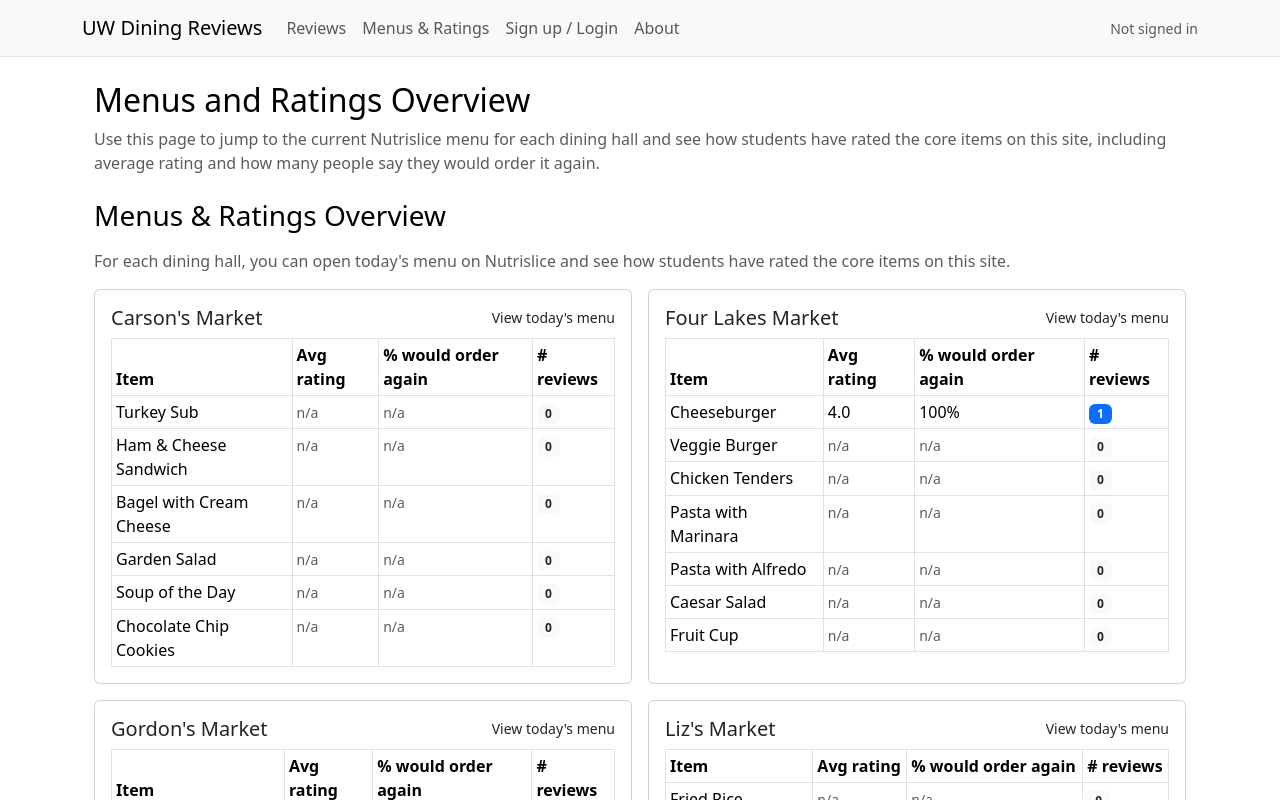
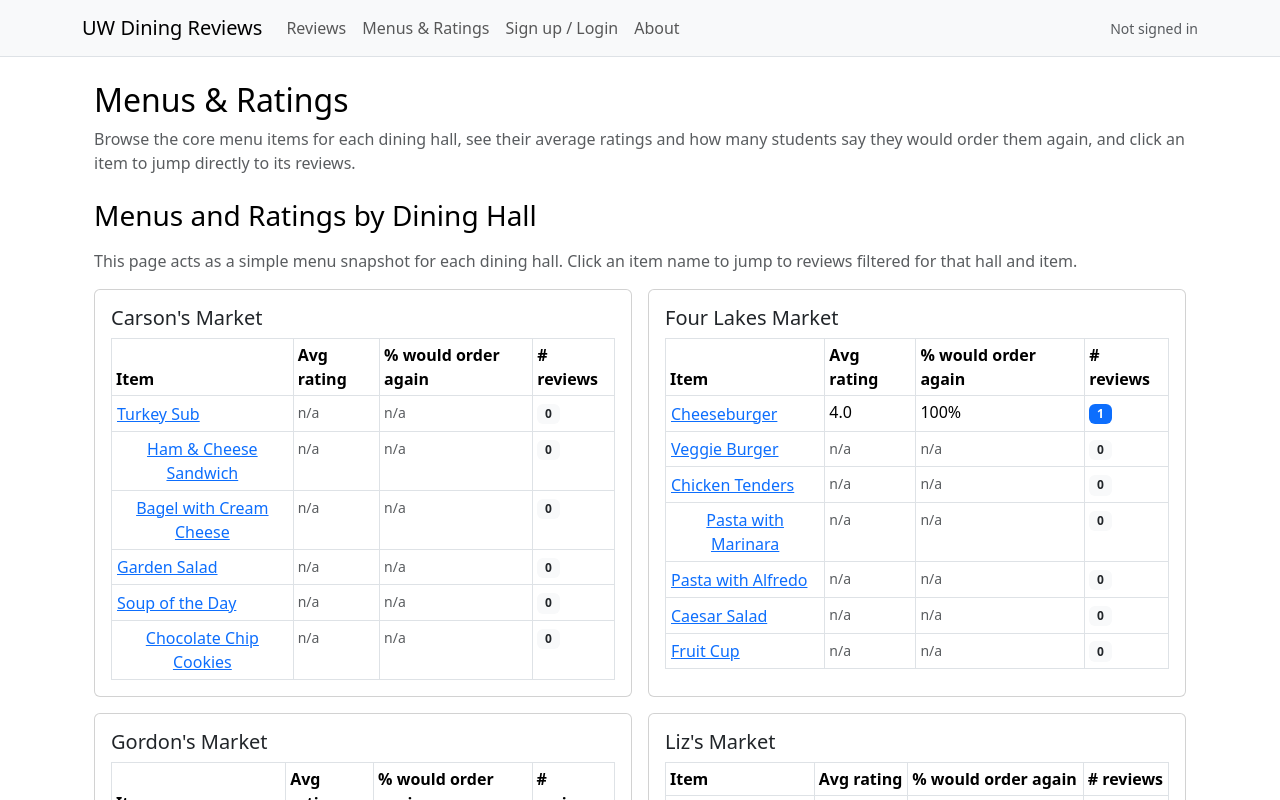
Before and after one commit to CS571-F25/p130, a React (Vite) app: page /#/menus in a window 1280 px wide. Shown: the top 800 px of the page. Built offline with nearby package versions, Linux system fonts and the light colour scheme.

Commit message:
accessibility and improved menu page

```diff
--- a/src/components/HallMenuStats.jsx
+++ b/src/components/HallMenuStats.jsx
@@ -1,9 +1,9 @@
 // src/components/HallMenuStats.jsx
-import { Card, Table, Row, Col, Badge } from "react-bootstrap";
+import { Card, Table, Row, Col, Badge, Button } from "react-bootstrap";
+import { useNavigate } from "react-router-dom";
 import {
   DINING_HALLS,
-  HALL_ITEMS,
-  HALL_MENU_LINKS
+  HALL_ITEMS
 } from "../data/menu.js";
 
 function computeStats(reviews, hall, item) {
@@ -22,48 +22,49 @@
 }
 
 export default function HallMenuStats({ reviews }) {
+  const navigate = useNavigate();
+
+  const goToReviews = (hall, item) => {
+    navigate("/reviews", { state: { hall, item } });
+  };
+
   return (
     <div className="mt-4">
-      <h3 className="mb-3">Menus & Ratings Overview</h3>
+      <h2 className="h3 mb-3">Menus and Ratings by Dining Hall</h2>
       <p className="text-muted">
-        For each dining hall, you can open today&apos;s menu on Nutrislice and
-        see how students have rated the core items on this site.
+        This page acts as a simple menu snapshot for each dining hall. Click an
+        item name to jump to reviews filtered for that hall and item.
       </p>
 
       <Row className="g-3">
         {DINING_HALLS.map((hall) => {
           const items = HALL_ITEMS[hall] || [];
-          const url =
-            HALL_MENU_LINKS[hall] ||
-            "https://wisc-housingdining.nutrislice.com/menu/";
 
           return (
             <Col key={hall} md={6}>
               <Card className="h-100">
                 <Card.Body>
-                  <div className="d-flex justify-content-between align-items-center mb-2">
-                    <Card.Title className="mb-0">{hall}</Card.Title>
-                    <a
-                      href={url}
-                      target="_blank"
-                      rel="noreferrer"
-                      className="small"
-                    >
-                      View today&apos;s menu
-                    </a>
-                  </div>
+                  <Card.Title as="h3" className="h5">
+                    {hall}
+                  </Card.Title>
                   {items.length === 0 ? (
                     <p className="text-muted mb-0">
                       No items configured for this hall yet.
                     </p>
                   ) : (
-                    <Table size="sm" bordered hover responsive className="mb-0">
+                    <Table
+                      size="sm"
+                      bordered
+                      hover
+                      responsive
+                      className="mb-0"
+                    >
                       <thead>
                         <tr>
-                          <th>Item</th>
-                          <th>Avg rating</th>
-                          <th>% would order again</th>
-                          <th># reviews</th>
+                          <th scope="col">Item</th>
+                          <th scope="col">Avg rating</th>
+                          <th scope="col">% would order again</th>
+                          <th scope="col"># reviews</th>
                         </tr>
                       </thead>
                       <tbody>
@@ -72,11 +73,21 @@
                             computeStats(reviews, hall, item);
                           return (
                             <tr key={item}>
-                              <td>{item}</td>
                               <td>
-                                {count === 0
-                                  ? <span className="text-muted small">n/a</span>
-                                  : avgRating.toFixed(1)}
+                                <Button
+                                  variant="link"
+                                  className="p-0"
+                                  onClick={() => goToReviews(hall, item)}
+                                >
+                                  {item}
+                                </Button>
+                              </td>
+                              <td>
+                                {count === 0 ? (
+                                  <span className="text-muted small">n/a</span>
+                                ) : (
+                                  avgRating.toFixed(1)
+                                )}
                               </td>
                               <td>
                                 {count === 0 ? (
--- a/src/components/ReviewCard.jsx
+++ b/src/components/ReviewCard.jsx
@@ -1,62 +1,58 @@
-import { Card, Row, Col, Image, Button } from "react-bootstrap";
+// src/components/ReviewCard.jsx
+import { Card, Button } from "react-bootstrap";
 import RatingStars from "./RatingStars.jsx";
 
-export default function ReviewCard({ review, currentUser, onDelete }) {
-  const {
-    hall,
-    item,
-    rating,
-    text,
-    wouldAgain,
-    imageUrl,
-    author = "anon"
-  } = review;
+export default function ReviewCard({
+  review,
+  currentUser,
+  onDeleteReview
+}) {
+  const { hall, item, rating, wouldAgain, text, author, imageUrl } = review;
 
   const canDelete = currentUser && currentUser === author;
 
   return (
     <Card className="mb-3">
-      <Card.Body>
-        <Row>
-          <Col xs={3} md={2} className="d-flex align-items-center">
-            {imageUrl ? (
-              <Image
+      <Card.Body className="d-flex">
+        {imageUrl && (
+          <div className="me-3" style={{ minWidth: "140px" }}>
+            <img
               src={imageUrl}
-                alt={item}
-                thumbnail
+              alt={`Photo of ${item}`}
               style={{
-                  maxHeight: "80px",
+                width: "100%",
+                height: "90px",
                 objectFit: "cover",
-                  width: "100%"
+                borderRadius: "4px"
               }}
             />
-            ) : null}
-          </Col>
-          <Col xs={9} md={10}>
-            <div className="d-flex justify-content-between align-items-start">
-              <Card.Title className="mb-2">
+          </div>
+        )}
+        <div className="flex-grow-1">
+          <Card.Title as="h3" className="h5">
             {hall} — {item}
           </Card.Title>
+          <div className="mb-1">
+            <strong>Rating:</strong>{" "}
+            <RatingStars rating={rating} /> ({rating}/5)
+          </div>
+          <div className="mb-1">
+            <strong>Would order again?</strong> {wouldAgain ? "Yes" : "No"}
+          </div>
+          {text && <Card.Text className="mb-1">{text}</Card.Text>}
+          <div className="d-flex justify-content-between align-items-center">
+            <small className="text-muted">by {author}</small>
             {canDelete && (
               <Button
+                variant="outline-danger"
                 size="sm"
-                  variant="outline-danger"
-                  onClick={onDelete}
+                onClick={() => onDeleteReview?.(review.id)}
               >
                 Delete
               </Button>
             )}
           </div>
-            <div className="mb-1">
-              <strong>Rating:</strong> <RatingStars value={rating} />
         </div>
-            <div className="mb-1">
-              <strong>Would order again?</strong> {wouldAgain ? "Yes" : "No"}
-            </div>
-            {text ? <Card.Text className="mb-1">{text}</Card.Text> : null}
-            <small className="text-muted">by {author}</small>
-          </Col>
-        </Row>
       </Card.Body>
     </Card>
   );
--- a/src/components/ReviewForm.jsx
+++ b/src/components/ReviewForm.jsx
@@ -1,3 +1,4 @@
+// src/components/ReviewForm.jsx
 import { useEffect, useState } from "react";
 import { Modal, Button, Form, Row, Col } from "react-bootstrap";
 import SearchableSelect from "./SearchableSelect.jsx";
@@ -17,9 +18,9 @@
   const [availableItems, setAvailableItems] = useState(ITEM_NAMES);
 
   useEffect(() => {
-    setAvailableItems(getItemsForHall(hall));
-    // clear item if it no longer belongs to selected hall
-    if (item && !getItemsForHall(hall).includes(item)) {
+    const itemsForHall = getItemsForHall(hall);
+    setAvailableItems(itemsForHall);
+    if (item && !itemsForHall.includes(item)) {
       setItem("");
     }
   }, [hall, item]);
@@ -34,12 +35,14 @@
 
   const submit = () => {
     const trimmed = (s) => (s || "").trim();
-    if (!trimmed(hall) || !trimmed(item)) {
+    const hallVal = trimmed(hall);
+    const itemVal = trimmed(item);
+    if (!hallVal || !itemVal) {
       return;
     }
     const review = {
-      hall: trimmed(hall),
-      item: trimmed(item),
+      hall: hallVal,
+      item: itemVal,
       rating: Number(rating),
       wouldAgain: Boolean(wouldAgain),
       text: trimmed(text)
@@ -59,7 +62,8 @@
           <Row className="mb-2">
             <Col md={6}>
               <SearchableSelect
-                label="Dining Hall"
+                id="hall-select"
+                label="Dining hall"
                 options={DINING_HALLS}
                 value={hall}
                 onChange={setHall}
@@ -68,14 +72,13 @@
             </Col>
             <Col md={6}>
               <SearchableSelect
+                id="item-select"
                 label="Item (filtered by hall)"
                 options={availableItems}
                 value={item}
                 onChange={setItem}
                 placeholder={
-                  hall
-                    ? `Items at ${hall}…`
-                    : "Choose a hall first or browse all…"
+                  hall ? `Items at ${hall}…` : "Choose a hall or type to search…"
                 }
               />
             </Col>
@@ -83,7 +86,8 @@
 
           <Row className="mb-2">
             <Col md={6}>
-              <Form.Label>Rating</Form.Label>
+              <Form.Group controlId="rating-select">
+                <Form.Label>Rating (1–5)</Form.Label>
                 <Form.Select
                   value={rating}
                   onChange={(e) => setRating(e.target.value)}
@@ -94,8 +98,10 @@
                     </option>
                   ))}
                 </Form.Select>
+              </Form.Group>
             </Col>
             <Col md={6}>
+              <Form.Group controlId="would-again-select">
                 <Form.Label>Would order again?</Form.Label>
                 <Form.Select
                   value={wouldAgain ? "yes" : "no"}
@@ -104,10 +110,11 @@
                   <option value="yes">Yes</option>
                   <option value="no">No</option>
                 </Form.Select>
+              </Form.Group>
             </Col>
           </Row>
 
-          <div className="mb-0">
+          <Form.Group controlId="review-text">
             <Form.Label>Short description</Form.Label>
             <Form.Control
               as="textarea"
@@ -116,7 +123,7 @@
               onChange={(e) => setText(e.target.value)}
               placeholder="What did you think of this item?"
             />
-          </div>
+          </Form.Group>
         </Form>
       </Modal.Body>
       <Modal.Footer>
--- a/src/pages/Menus.jsx
+++ b/src/pages/Menus.jsx
@@ -6,7 +6,6 @@
 
 const STORAGE_KEY = "uwDiningReviews";
 
-// re-use the same seed reviews so stats still have some data
 const INITIAL = [
   {
     id: "seed-1",
@@ -65,12 +64,11 @@
 
   return (
     <Container className="page">
-      <h2>Menus and Ratings Overview</h2>
+      <h1 className="h2">Menus & Ratings</h1>
       <p className="text-muted">
-        Use this page to jump to the current Nutrislice menu for each dining
-        hall and see how students have rated the core items on this site,
-        including average rating and how many people say they would order it
-        again.
+        Browse the core menu items for each dining hall, see their average
+        ratings and how many students say they would order them again, and
+        click an item to jump directly to its reviews.
       </p>
       <HallMenuStats reviews={normalizedReviews} />
     </Container>
--- a/src/pages/Reviews.jsx
+++ b/src/pages/Reviews.jsx
@@ -62,13 +62,20 @@
   }, []);
 
   // pre-select hall when coming from Home
+  // inside Reviews.jsx, keep everything as before EXCEPT this useEffect:
   useEffect(() => {
-    const viaStateHall = location.state && location.state.hall;
-    if (viaStateHall) {
-      setHall(viaStateHall);
+    const state = location.state || {};
+    if (state.hall) {
+      setHall(state.hall);
+    }
+    if (state.item) {
+      setItem(state.item);
+    }
+    if (state.hall || state.item) {
       setPage(1);
     }
   }, [location.state]);
+
 
   const normalizedReviews = useMemo(
     () =>
```
Also changed, not shown: src/components/SearchBar.jsx (+7 -11 lines), src/components/SearchableSelect.jsx (+18 -9 lines), 3 other files (tests, documents, lock files or other folders). Lines whose indentation alone changed are shown as unchanged.
